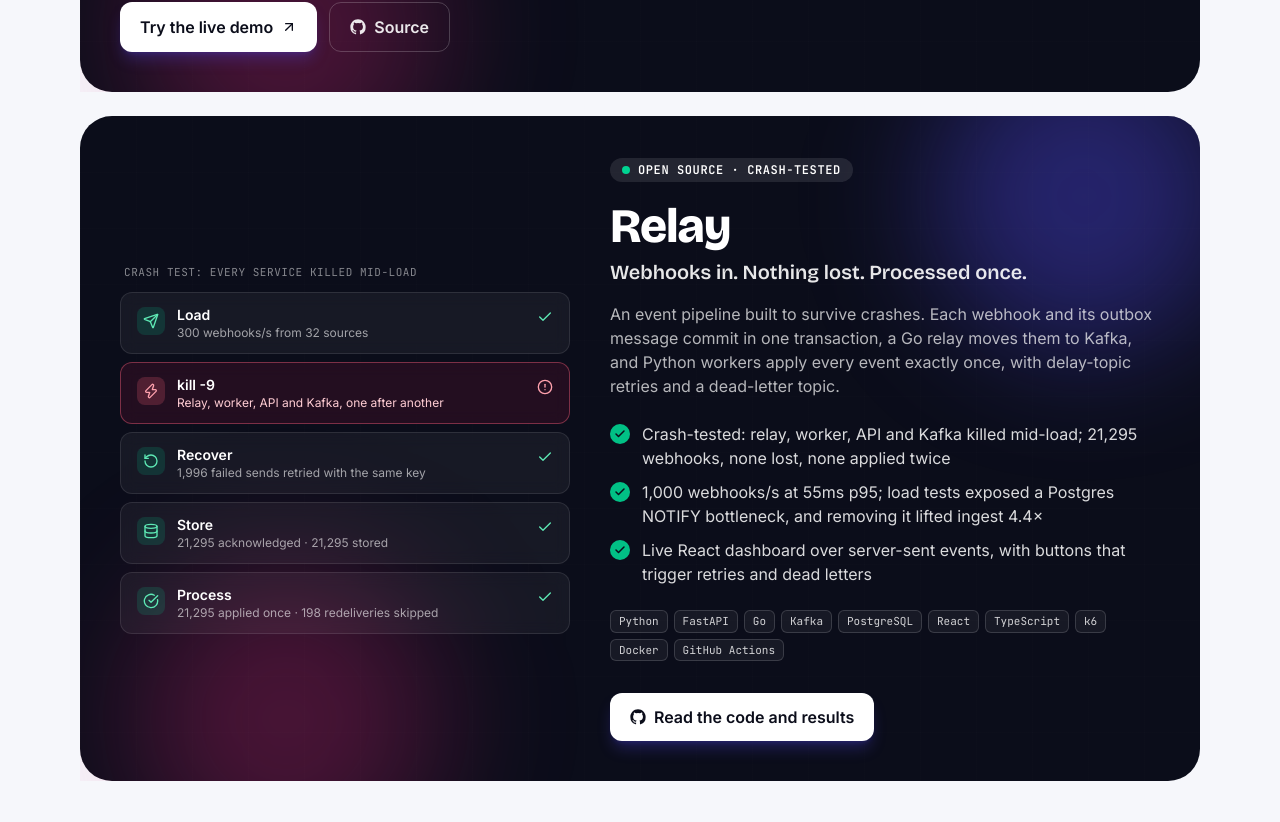
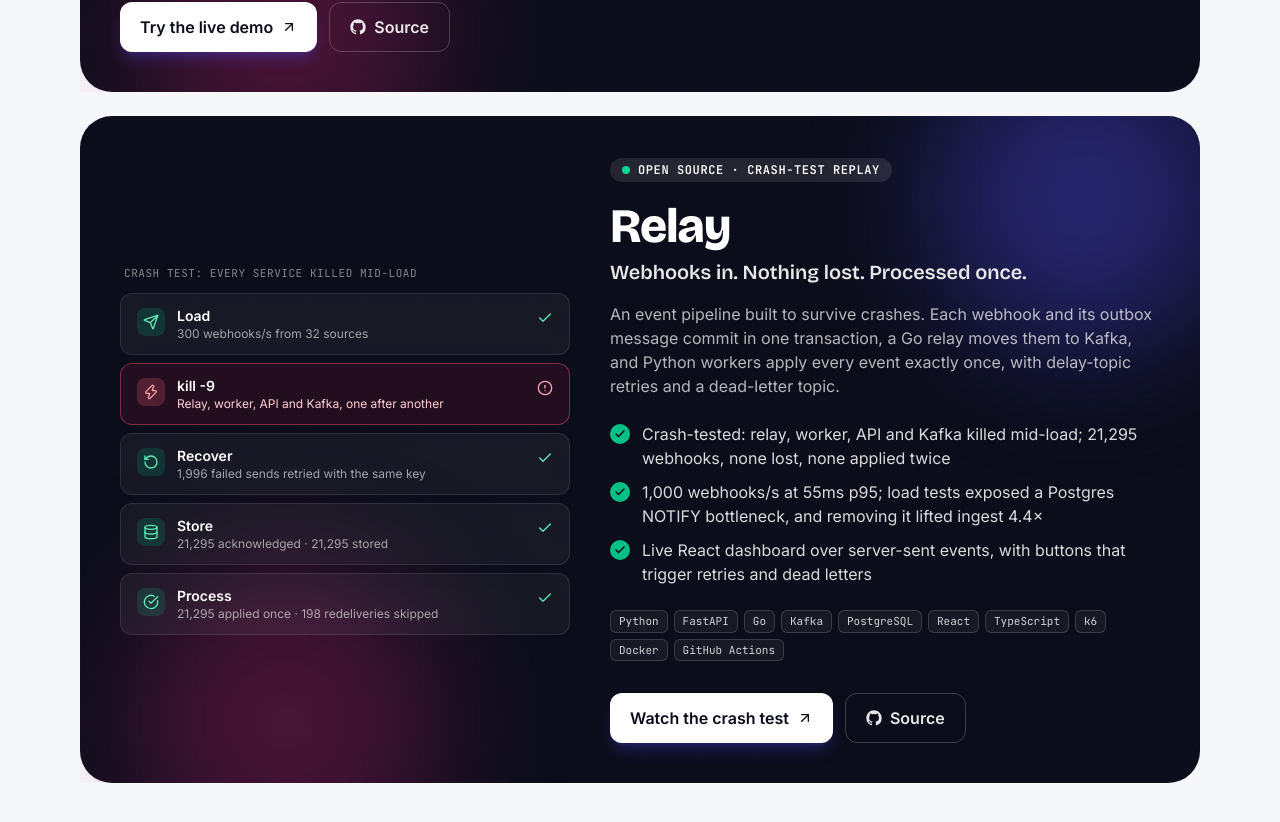
Before and after one commit to Apollo0229/portfolio, a Next.js app: page / in a window 1280 px wide. Shown: the part 1818-2640 px from the top of the page. Built offline with nearby package versions, Linux system fonts and the light colour scheme.

Commit message:
feat(open-source): link Relay's hosted crash-test replay
Each project names its own badge and demo button, so a replay is never labelled a live demo.

```diff
--- a/src/components/sections/open-source.tsx
+++ b/src/components/sections/open-source.tsx
@@ -26,7 +26,7 @@ export function OpenSource({ role }: { role: RoleKey }) {
                     <span className="absolute inline-flex size-full animate-ping rounded-full bg-emerald-400 opacity-75" />
                     <span className="relative inline-flex size-2 rounded-full bg-emerald-400" />
                   </span>
-                  {p.demo ? "Open source · live demo" : "Open source · crash-tested"}
+                  {p.badge}
                 </p>
                 <h3 className="mt-5 font-display text-4xl font-extrabold tracking-tight sm:text-5xl">{p.name}</h3>
                 <p className="mt-2 font-display text-xl font-semibold text-white/90">{p.tagline}</p>
@@ -54,12 +54,12 @@ export function OpenSource({ role }: { role: RoleKey }) {
                 <div className="mt-8 flex flex-wrap gap-3">
                   {p.demo && (
                     <a
-                      href={p.demo}
+                      href={p.demo.url}
                       target="_blank"
                       rel="noopener noreferrer"
                       className="group inline-flex items-center gap-2 rounded-xl bg-white px-5 py-3 font-semibold text-ink shadow-lg shadow-brand/30 transition hover:-translate-y-0.5"
                     >
-                      Try the live demo
+                      {p.demo.label}
                       <ArrowUpRight className="size-4 transition-transform group-hover:translate-x-0.5 group-hover:-translate-y-0.5" />
                     </a>
                   )}
--- a/src/data/open-source.ts
+++ b/src/data/open-source.ts
@@ -12,8 +12,10 @@ export type OpenSourceProject = {
   name: string;
   tagline: string;
   description: string;
-  /** Live demo, if the project has one. */
-  demo?: string;
+  /** Hosted demo, if the project has one, and what its button says. */
+  demo?: { url: string; label: string };
+  /** The pill above the name. */
+  badge: string;
   source: string;
   highlights: string[];
   stack: string[];
@@ -29,7 +31,8 @@ export const openSource: OpenSourceProject[] = [
     tagline: "Plain English in. Validated workflows out.",
     description:
       "Describe an automation and Flowsmith retrieves the right apps, plans a workflow with Claude or an offline planner, and checks every step and data reference before anything could run. Invalid plans go back to the model with structured hints.",
-    demo: "https://apollo0229.github.io/flowsmith/",
+    demo: { url: "https://apollo0229.github.io/flowsmith/", label: "Try the live demo" },
+    badge: "Open source · live demo",
     source: "https://github.com/Apollo0229/flowsmith",
     highlights: [
       "Deterministic validator: 17 issue types, each with a path and a fix hint",
@@ -54,6 +57,8 @@ export const openSource: OpenSourceProject[] = [
     tagline: "Webhooks in. Nothing lost. Processed once.",
     description:
       "An event pipeline built to survive crashes. Each webhook and its outbox message commit in one transaction, a Go relay moves them to Kafka, and Python workers apply every event exactly once, with delay-topic retries and a dead-letter topic.",
+    demo: { url: "https://apollo0229.github.io/relay/", label: "Watch the crash test" },
+    badge: "Open source · crash-test replay",
     source: "https://github.com/Apollo0229/relay",
     highlights: [
       "Crash-tested: relay, worker, API and Kafka killed mid-load; 21,295 webhooks, none lost, none applied twice",
```
